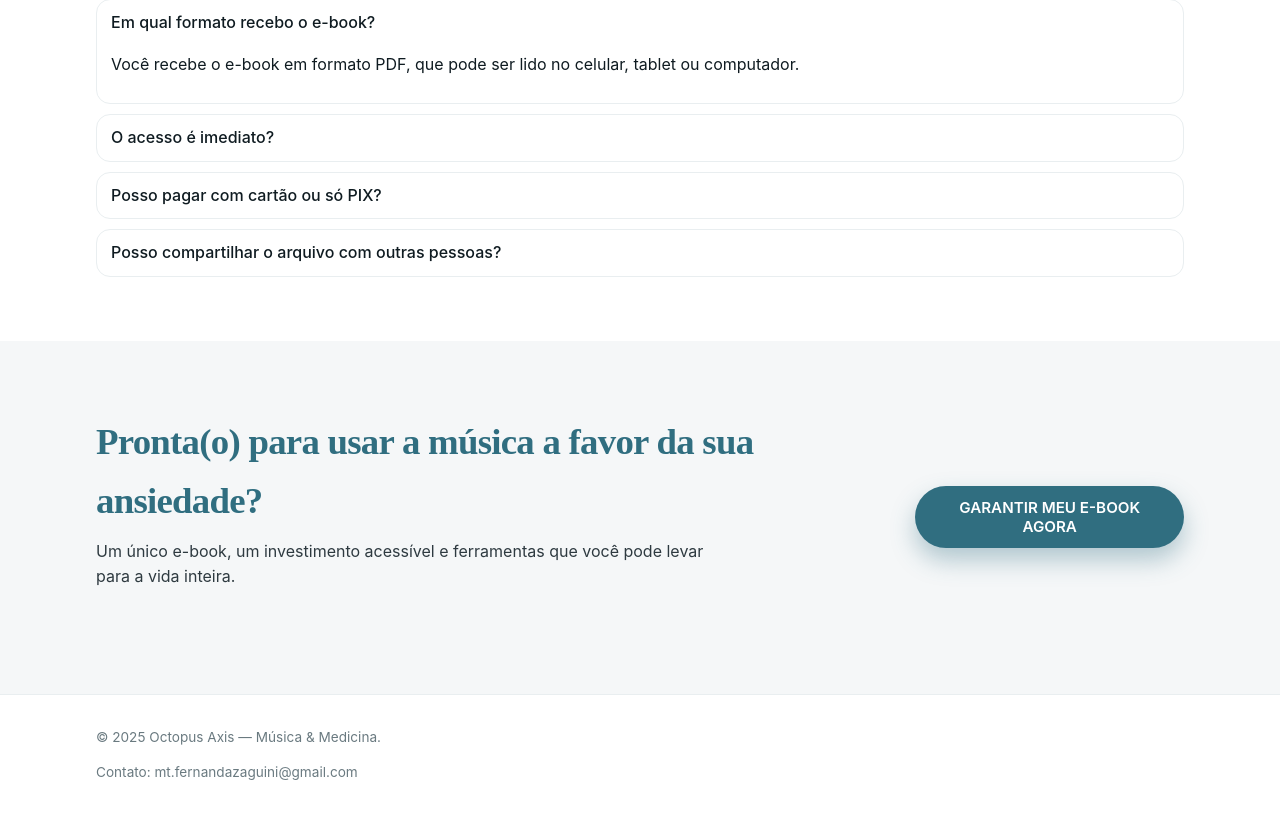
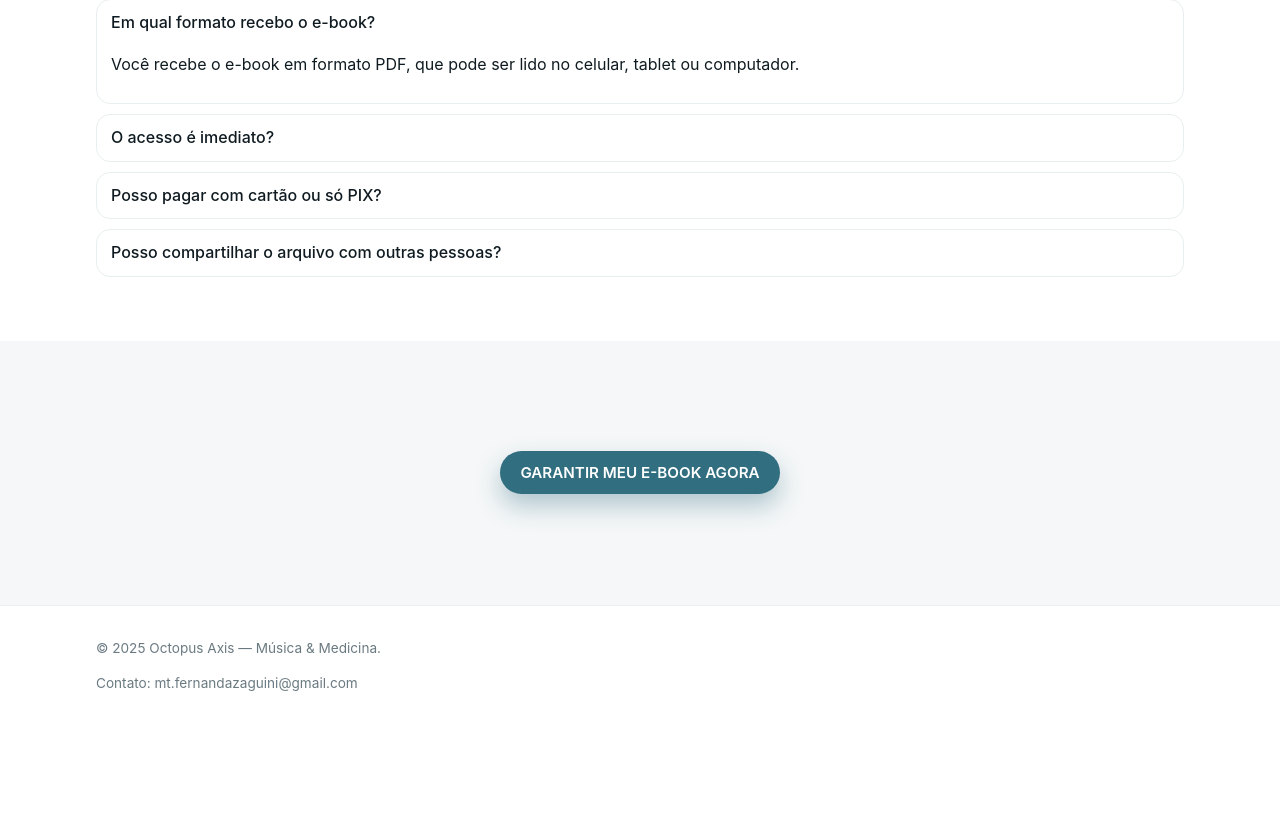
Before and after one commit to fercraft-gif/ebook-musica-ansiedade-landing, a website: page index.html in a window 1280 px wide. Shown: the part 4228-5047 px from the top of the page. After the commit the page ends 4960 px from the top, so only its background shows below. Drawn offline with Linux system fonts and the light colour scheme.

Commit message:
removido texto do CTA final e centralizado botão de compra

```diff
--- a/index.html
+++ b/index.html
@@ -424,21 +424,12 @@
 
       <!-- CTA FINAL -->
       <section class="section section-alt">
-        <div class="container final-cta">
-          <div>
-            <h2 class="section-title">
-              Pronta(o) para usar a música a favor da sua ansiedade?
-            </h2>
-            <p class="section-intro">
-              Um único e-book, um investimento acessível e ferramentas que você
-              pode levar para a vida inteira.
-            </p>
-          </div>
-          <!-- BOTÃO FINAL PARA CARTÃO -->
+        <div class="container final-cta" style="display: flex; justify-content: center; align-items: center; min-height: 120px;">
           <button
             id="pay-card-final"
             type="button"
             class="btn btn-primary"
+            style="margin: 0 auto; display: block;"
           >
             GARANTIR MEU E-BOOK AGORA
           </button>
```
Also changed, not shown: 1 other file.
